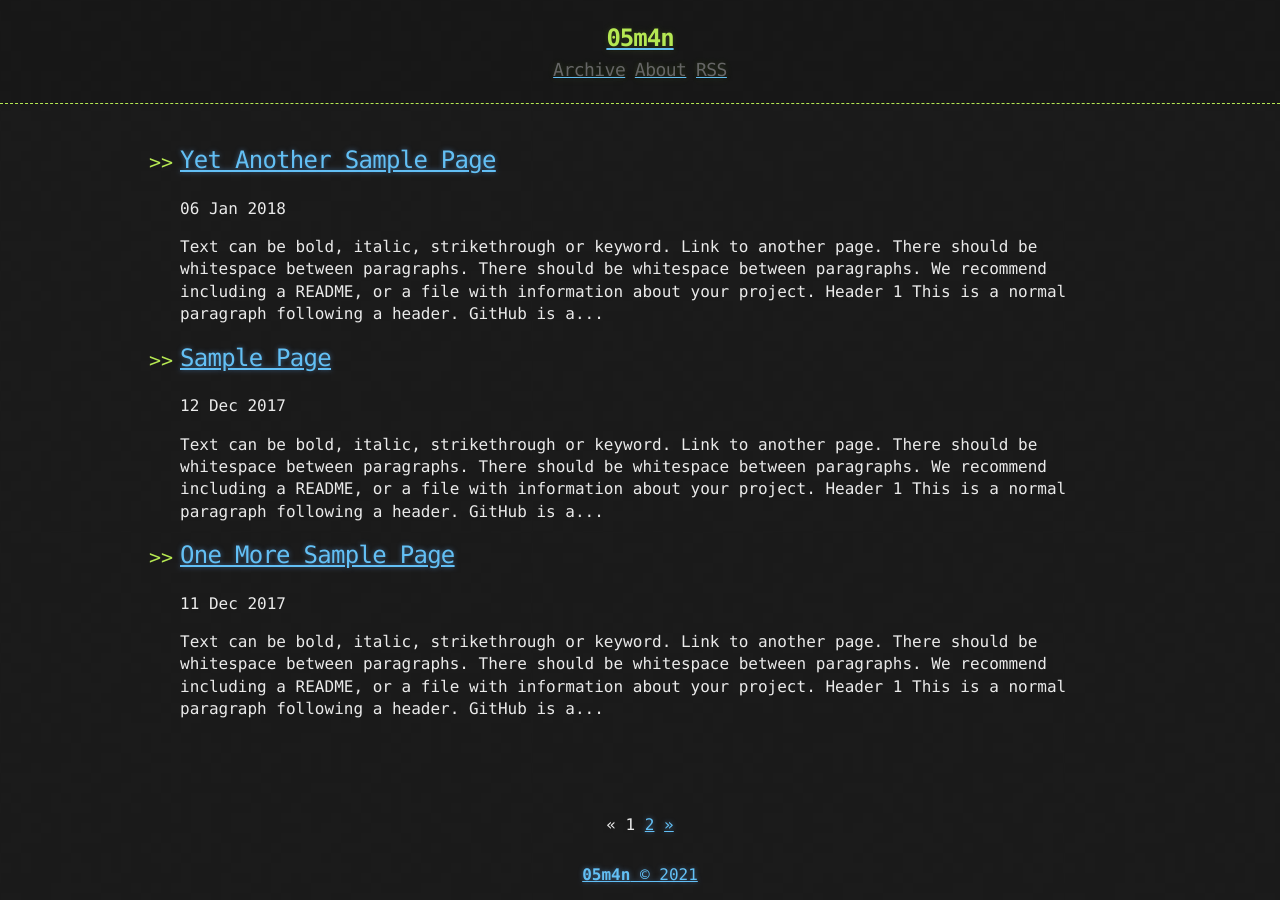
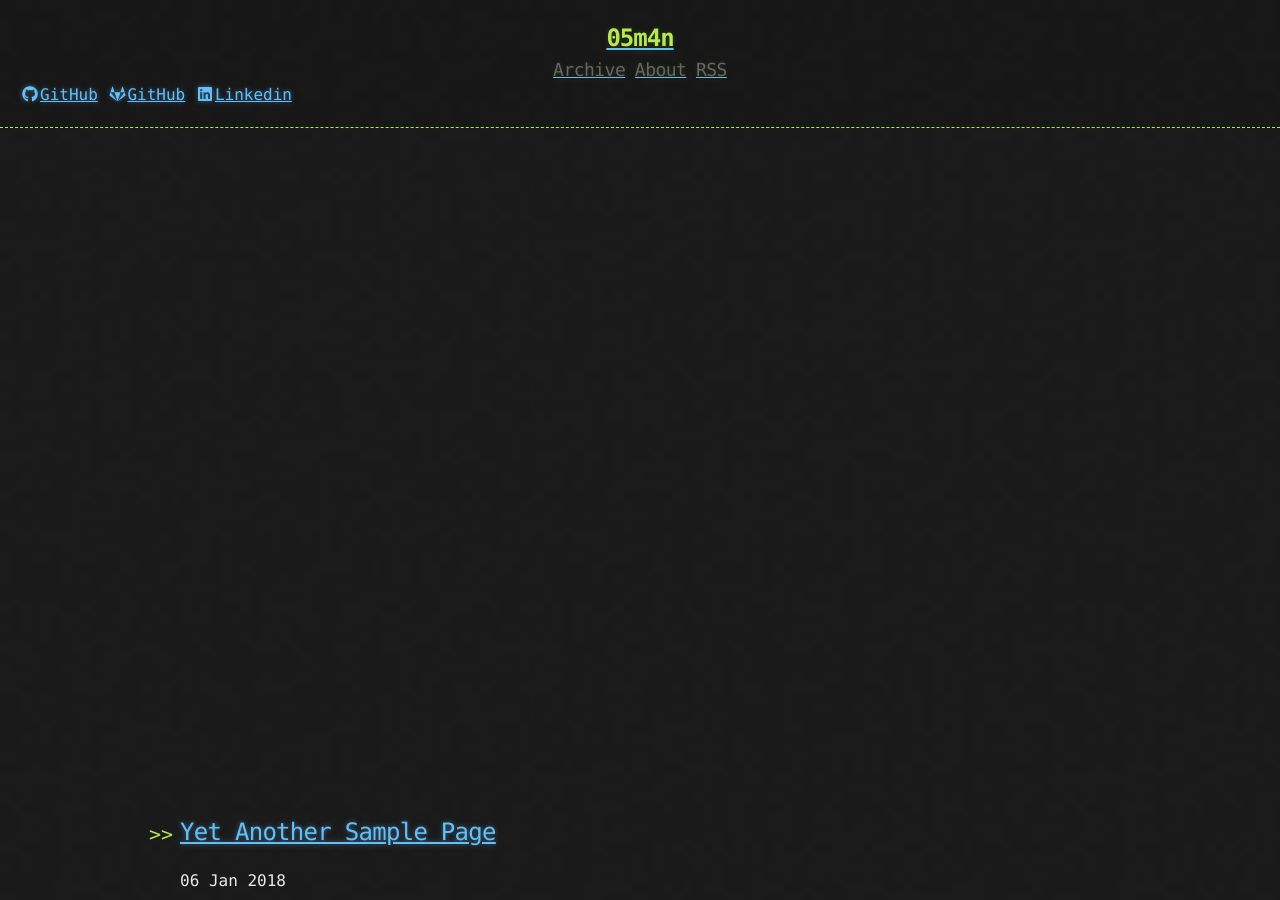
Before and after one commit to tocttou/hacker-blog, a Jekyll site: the page built from index.html, in a window 1280 px wide and 900 px high. Built offline with Jekyll 4.4.1, drawn with Linux system fonts in a browser that asks for light colours; nearby versions of some CDN libraries; the list of posts is cut into pages by our own code.

Commit message:
Update social-links.html

```diff
--- a/_includes/social-links.html
+++ b/_includes/social-links.html
@@ -1,2 +1,12 @@
 {% assign author = page.author | default: page.authors[0] | default: site.author %}
 {% assign author = site.data.authors[author] | default: author %}
+
+</div>
+      {% if author.links %}
+        {% for link in author.links %}
+          {% if link.label and link.url %}
+            <a href="{{ link.url }}" rel="nofollow noopener noreferrer"><i class="{{ link.icon | default: 'fas fa-link' }}" aria-hidden="true"></i><span class="label">{{ link.label }}</span></a>
+          {% endif %}
+        {% endfor %}
+      {% endif %}
+</div>
```
